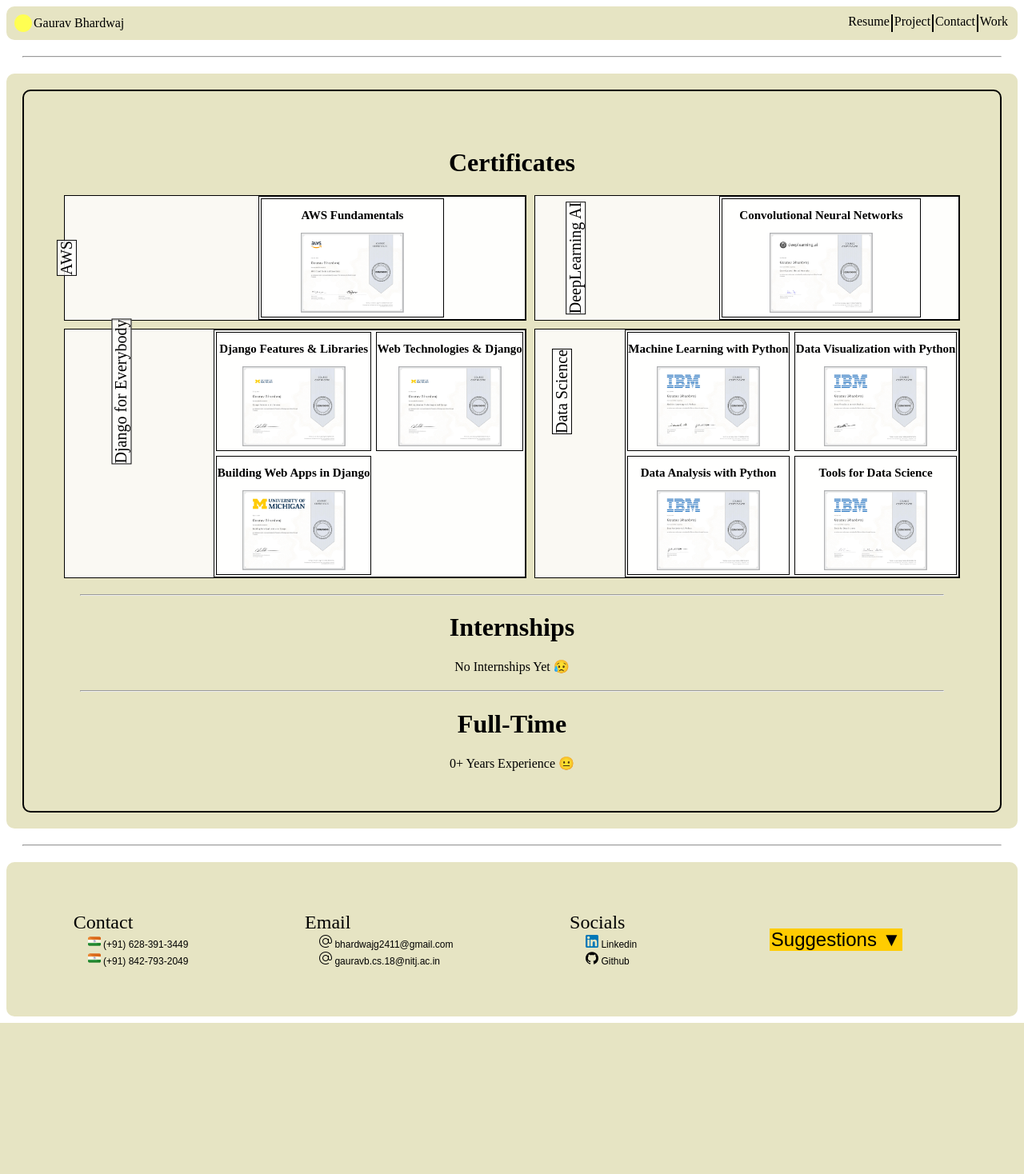
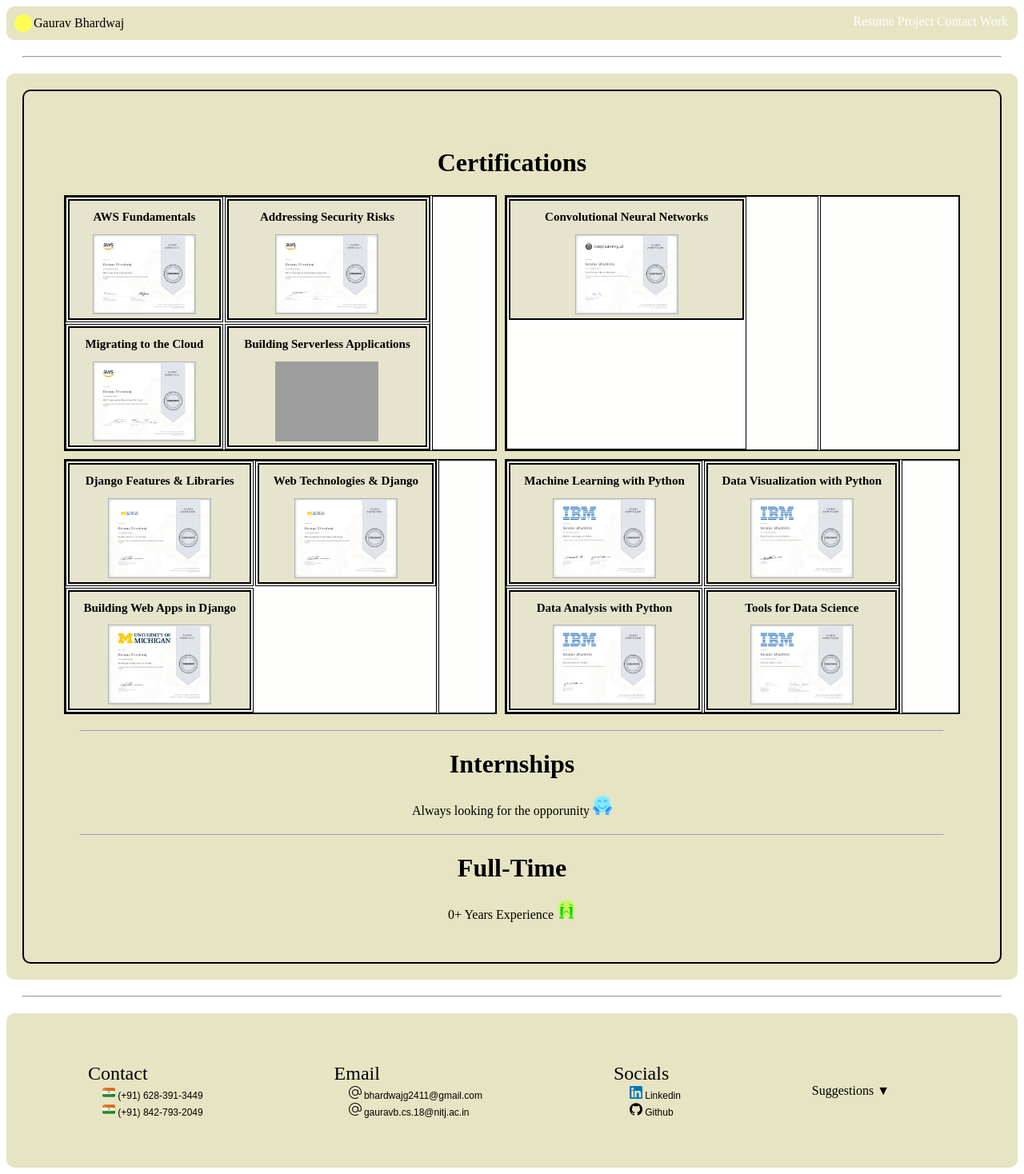
Before and after one commit to sample1234-rgb/Flask-, a Flask app: page /exp in a window 1280 px wide. Shown: the whole page at 80% size. Before the commit the page ends 1279 px from the top, so only its background shows below. Run offline with Flask 2, Linux system fonts and the light colour scheme; grey boxes are pictures that could not be loaded.

Commit message:
Major Changes: Layout + exp(/glass-morphism)

```diff
--- /dev/null
+++ b/application.py
@@ -0,0 +1,241 @@
+from flask import Flask, render_template, make_response, request, redirect, url_for
+from reportlab.pdfgen import canvas
+from reportlab.platypus.flowables import Image
+from flask_mail import Mail, Message
+from wtforms import Form, StringField, SubmitField, TextAreaField
+from wtforms.validators import DataRequired, Email
+from flask_sqlalchemy import SQLAlchemy
+from datetime import datetime
+from setting import initiate
+
+application = Flask(__name__)
+
+@application.route('/')
+def index():
+    return render_template('hello.html')
+
+initiate(application)
+
+# app.config['SECRET_KEY'] = '****************'
+# app.config['SQLALCHEMY_DATABASE_URI'] = 'sqlite:///****.db'
+# app.config['MAIL_SERVER'] = 'smtp.gmail.com'
+# app.config['MAIL_PORT'] = 465
+# app.config['MAIL_USERNAME'] = '***********@gmail.com'
+# app.config['MAIL_PASSWORD'] = 'da************rc'
+# app.config['MAIL_USE_TLS'] = False
+# app.config['MAIL_USE_SSL'] = True
+# ['bhardwajg2411@gmail.com', 'gauravxprogram@gmail.com']
+
+# mail = Mail(application)
+
+db = SQLAlchemy(application)
+class Users(db.Model):
+    id = db.Column(db.Integer, primary_key=True)
+    name = db.Column(db.String(20), nullable=False)
+    email = db.Column(db.String(20), nullable=False, unique=True)
+    comment = db.Column(db.String(1200))
+    date_added = db.Column(db.DateTime, default=datetime.utcnow)
+
+    def __repr__(self):
+        return '<NAME %r>' % self.name
+
+class forms(Form):
+    name = StringField('Your Name', validators=[DataRequired()])
+    email = StringField('Your Email', validators=[DataRequired(), Email()])
+    context = TextAreaField('Your Suggestions:')
+    btn = SubmitField('Send')
+
+@application.route('/reach', methods=['GET', 'POST'])
+def reach():
+    name, email, context = None, None, None
+    form = forms(request.form)
+
+    if request.method == 'POST' and form.validate():
+        name, email, context = form.name.data, form.email.data, form.context.data
+        user = Users.query.filter_by(email=form.email.data).first()
+        if user is None:
+            user = Users(name=name, email=email, comment=context)
+            db.session.add(user)
+            db.session.commit()
+        form.name.data, form.email.data, form.context.data = '', '', ''
+
+        # sending(sender=email, message=context)
+        # return render_template('form.html', name=name, email=email, context=context, form=form)
+    all_users = Users.query.order_by(Users.date_added)
+    return render_template('form.html', name=name, email=email, context=context, form=form, users=all_users)
+
+@application.route("/mail")
+def sending(sender, message):
+    recievers = sender
+    try:
+        msg = Message(
+            'Hello Gaurav | Response to your website',
+            sender='bhardwajg2411@gmail.com',
+            recipients=recievers
+        )
+        msg.body = message
+        mail.send(msg)
+        return redirect(url_for('reach'))
+    except Exception as e:
+        return str(e)
+
+class RotatedImage(Image):
+    def wrap(self, availWidth, availHeight):
+        h, w = Image.wrap(self, availHeight, availWidth)
+        return w, h
+
+    def draw(self):
+        self.canv.rotate(90)
+        Image.draw(self)
+
+def ruler(pdf):
+    for i in range(0, 600):
+        if i % 100 == 0:
+            pdf.drawString(i, 830, '+'+str(i))
+        elif i % 5 == 0:
+            pdf.drawString(i, 842, '|')
+
+    for i in range(0, 1000):
+        if i % 100 == 0:
+            pdf.drawString(2, i, '+'+str(i))
+        elif i % 5 == 0:
+            pdf.drawString(1, i, '--')
+
+    pdf.drawString(570, 830, '-> x')
+    pdf.drawString(2, 0, 'v\ny')
+
+@application.route('/pdf')
+def pdf_file():
+    pdf = canvas.Canvas('my_profile.pdf')
+    pdf.setTitle('Profile')
+    # ruler(pdf)
+    pdf.setFillColor('#fffee8')
+    pdf.rect(10, 10, 500, 800, stroke=0, fill=1)
+
+    pdf.setFillColor('black')
+    intro = ["I am Gaurav Bhardwaj, 21 yo Software Developer", "currently pursuing my B. Tech. Degree in Computer",
+             "Science and Engineering from Dr. B.R. Ambedkar", "National Institute of Technology, Jalandhar."]
+    y = 790
+    for t in intro:
+        pdf.drawString(200, y, t)
+        y -= 12
+
+    pdf.drawImage('static/20181223_081218.jpg', 50, 740, width=60, height=60, showBoundary=True)
+    pdf.line(25, 730, 475, 730)
+
+    # # Education Table:
+    edu = {'name': 'Education', 'points': [
+        {'quali': "Bachelor's of Technology (CSE)", 'duration': '7/2018 - -', 'name': 'Dr.B.R. Ambedkar National Institute of Technology, Jalandhar', 'score': '7.01'},
+        {'quali': 'Higher', 'duration': '4/2016 - 4/2018', 'name': 'APEEJAY School', 'score': '9.35'},
+        {'quali': 'Matrix', 'duration': '4/2015 - 4/2016', 'name': 'APEEJAY School', 'score': '8.8'},
+    ]}
+    # for i in edu.keys():
+    #     if i == 'name':
+    pdf.setFont('Courier', 24)
+    pdf.drawString(28, 710, edu['name'])
+    # else:
+    #     for p in i:
+    y = 710
+    for i in edu['points']:
+        pdf.setFont('Helvetica', 12)
+        pdf.drawString(200, y, i['duration'])
+        pdf.drawString(300, y, i['quali'])
+        pdf.setFont('Helvetica', 10)
+        pdf.drawString(300, y-10, i['name'])
+        pdf.setFont('Courier', 9)
+        pdf.drawString(300, y-20, "CGPA: " + i['score'])
+        y -= 35
+
+    pdf.line(25, y-10, 475, y-10)
+
+    skil = {'name': 'Skills', 'points': [{'name': 'C/C++', 'status': 'Advance'}, {'name': 'Python', 'status': 'Advance'}
+         , {'name': 'Django', 'status': 'Beginner'}, {'name': 'Data Analytics', 'status': 'Beginner'},
+         {'name': 'OOPs', 'status': 'Advance'}, {'name': 'Data Structures and Algorithms', 'status': 'Intermediate'},
+         {'name': 'DBMS', 'status': 'Intermediate'}, {'name': 'Flask', 'status': 'Beginner'},
+         {'name': 'Operating System', 'status': 'Advance'}, {'name': 'ReactJs', 'status': 'Beginner'},
+         {'name': '3* CodeChef', 'status': 'Beginner'}]}
+
+    pdf.setFont('Courier', 24)
+    pdf.drawString(28, 570, skil['name'])
+    y = 570
+    for i in skil['points']:
+        w = i['name'].__len__()
+        pdf.setFont('Helvetica', 12)
+        pdf.drawString(200, y, i['name'])
+        pdf.setFont('Helvetica', 8)
+        pdf.drawString(200, y-8, i['status'])
+        y -= 22
+    pdf.save()
+
+    response = make_response(pdf)
+    return
+
+@application.route('/resume')
+def resume():
+    abt = {'name': 'About', 'about': "A brief paragraph about my-self I am interested in enhancing my knowledge and learning new things. I was very passionate from the young age and I want to built my career in this field. From the beginning of my higher studies I start learning about this field. I find myself very connected towards computers and that moment i decided to chase my goals and so I started learning new languages and increase my skillset, I want to experience beyond my studies. I'm confident that I can perform my best and can fully utilize the knowledge into practical application.<br/>"
+    "I am sincere and honest, hard working person that want to enhance one's skillset and help my country develop in this field, so with your opportunity, I think I can progress more towards my goals."}
+    edu = {'name': 'Education', 'points': [
+        {'quali': "Bachelor's of Technology (CSE)", 'duration': '7/2018 - -', 'name': 'Dr.B.R. Ambedkar National Institute of Technology, Jalandhar', 'score': '7.01'},
+        {'quali': 'Higher', 'duration': '4/2016 - 4/2018', 'name': 'APEEJAY School', 'score': '9.35'},
+        {'quali': 'Matrix', 'duration': '4/2015 - 4/2016', 'name': 'APEEJAY School', 'score': '8.8'},
+    ]}
+    skil = {'name': 'Skills', 'points': [{'name': 'C/C++', 'status': 'Advance'}, {'name': 'Python', 'status': 'Advance'}
+         , {'name': 'Django', 'status': 'Beginner'}, {'name': 'Data Analytics', 'status': 'Intermediate'},
+         {'name': 'OOPs', 'status': 'Advance'}, {'name': 'Data Structures and Algorithms', 'status': 'Intermediate'},
+         {'name': 'DBMS', 'status': 'Intermediate'}, {'name': 'Flask', 'status': 'Beginner'},
+         {'name': 'Operating System', 'status': 'Advance'}, {'name': 'Amazon Web Services', 'status': 'Beginner'},
+         {'name': 'ReactJs', 'status': 'Beginner'}, {'name': '3* CodeChef', 'status': 'Intermediate'}]}
+
+    data = [abt, edu, skil]
+    return render_template('resume.html', data=data)
+
+@application.errorhandler(404)
+def page_not_found(e):
+    return render_template('not_found.html'), 404
+
+@application.route('/cam')
+def cam():
+    return render_template('model.html')
+
+@application.route('/m')
+def mn():
+    return render_template('Learning.html')
+
+@application.route('/projects')
+def project():
+    projects = [
+        {'no': 1, 'name': 'My Profile Web-app', 'desc': "The site you are currently watching is also a project of mine.<br/>"
+                                                        "All the things here is created from scratch by me using the<br/>"
+                                                        "development tool <b>Flask</b>, the working language <b>Python</b> and<br/>"
+                                                        " Web Front-end Fundamentals.<br/>"
+                                                        " First of all, it will be a detailed site of my portfolio and second "
+                                                        "<br/>It is build with database and a live nn model.", 'img': 'img.png',
+         'imgdim': [233, 300]},
+        {'no': 2, 'name': 'Resume builder GUI', 'desc': 'Resume builder for desktops build with Python + Tkinter.',
+        'img': 'GUI.png', 'imgdim': [555, 300]},
+        {'no': 3, 'name': 'Search Visualizer', 'desc':'Using various Algorithms used for searching and finding elements'
+         },
+        {'no': 4, 'name': 'Record keeper', 'desc': 'A simple record keeping application for schools/colleges/organizations'
+         }]
+    return render_template('Project.html', projects=projects)
+
+@application.route('/exp')
+def exp():
+    list_courses = ['AWS', 'DeepLearning AI', 'Django for Everybody', 'Data Science']
+    courses = [{'name': 'AWS Fundamentals', 'img': 'Certi/AWS-1.jpg', 'course': 'AWS'},
+               {'name': 'Addressing Security Risks', 'img': 'Certi/AWS-2.jpg', 'course': 'AWS'},
+               {'name': 'Migrating to the Cloud', 'img': 'Certi/AWS-3.jpg', 'course': 'AWS'},
+               {'name': 'Building Serverless Applications', 'img': 'Certi/AWS-4.jpg', 'course': 'AWS'},
+               {'name': 'Convolutional Neural Networks', 'img': 'Certi/CNN.jpg', 'course': 'DeepLearning AI'},
+               {'name': 'Django Features & Libraries', 'img': 'Certi/Django-1.jpg', 'course': 'Django for Everybody'},
+               {'name': 'Web Technologies & Django', 'img': 'Certi/Django-2.jpg', 'course': 'Django for Everybody'},
+               {'name': 'Building Web Apps in Django', 'img': 'Certi/Django-3.jpg', 'course': 'Django for Everybody'},
+               {'name': 'Machine Learning with Python', 'img': 'Certi/ML.jpg', 'course': 'Data Science'},
+               {'name': 'Data Visualization with Python', 'img': 'Certi/DV.jpg', 'course': 'Data Science'},
+               {'name': 'Data Analysis with Python', 'img': 'Certi/DA.jpg', 'course': 'Data Science'},
+               {'name': 'Tools for Data Science', 'img': 'Certi/DS-Tools.jpg', 'course': 'Data Science'}]
+    return render_template('exp.html', courses=courses, l=list_courses)
+
+
+if __name__ == '__main__':
+    application.run(debug=True)
--- a/templates/Base.html
+++ b/templates/Base.html
@@ -2,9 +2,12 @@
 <html lang="en">
 <head>
     <title>My Resume Site</title>
+    <link rel="icon" href="static/favicon.ico">
     <link rel="stylesheet" href="static/style.css" >
 </head>
 <body>
+<div class="container">
+    <div class="items">
         <div class="header" style="padding:10px;">
         <div style="display:flex;align-items: center">
             <div style="border-radius:20px;height:20px;width:20px;background-color:#ffff52;padding:1px;"></div>
@@ -13,25 +16,30 @@
         </div>
         <div class="white-spaces"></div>
         <div style="display:flex;">
-                <a style="border-right:2px solid black;padding-right:2px;color:black;" href="{{ url_for('Resume') }}">
+            <a class="nav-links" style="border-left:0px;" href="{{ url_for('resume') }}">
                 Resume
             </a>
-                <a style="border-right:2px solid black;padding-right:2px;text-decoration:none;color:black;" href="{{ url_for('project') }}">
+            <a class="nav-links" style="" href="{{ url_for('project') }}">
                 Project
             </a>
-                <a style="border-right:2px solid black;padding-right:2px;color:black;transition: 0.1s;" href="#Contact-Me" id="Meet">
+            <a class="nav-links" style="" href="#Contact-Me" id="Meet">
                 Contact
             </a>
-                <a style="padding-right:2px;color:black;transition: 0.1s;" href="{{ url_for('exp') }}" id="exp">
+            <a class="nav-links" style="border-right:0px;" href="{{ url_for('exp') }}" id="exp">
                 Work
             </a>
         </div>
     </div>
         <hr>
         <!--(Header-Part)-->
+    </div>
+    <div class="flex" id="flex">
+        <div class="items">
             {% block content %}
             {% endblock %}
+        </div>
             <!--(Footer-Part)-->
+        <div class="items">
             <hr>
             <div class="page" style="padding:20px;scroll-behavior: smooth;" id="Contact-Me">
                 <div class="foot">
@@ -82,12 +90,60 @@
                     </div>
                     <div class="footer" align="left">
                         <p class="footer-ans btn">
-                    <a href="{{ url_for('exp') }}" style="color:black;">
+                            <div class="button2" onclick="show()" style="color:black;" id="foot-btn">
                                 Suggestions ▼
-                    </a>
+                            </div>
                         </p>
                     </div>
                 </div>
             </div>
+        </div>
+    </div>
+    <!-- Left-Panel -->
+    <div class="items" id="left-pane" style="display:none;">
+        <div class="section">
+            <div class="section" style="width:initial;background-color:#fdbcae;">
+                <div class="scroll">
+                    {% for user in users %}
+                    <div class="comment section">
+                        <div style="display:flex;justify-content: space-between;align-items: center;">
+                            <h5 class="Auther">user.name</h5>
+                            <p class="Email">user.date_added.date</p>
+                        </div>
+                        <p class="Email">user.email</p>
+                        <p class="Comment section">user.comment</p>
+                    </div>
+                    {% endfor %}
+                </div>
+            </div>
+            <form method="post">
+                if form.error
+                <div class="inputs">
+                    message</div>
+                endif
+                form.hidden_tag
+                form.name(class='inputs',placeholder='Your Good Name')
+                form.email(class='inputs',placeholder='Your Email')
+                form.context(class='inputs',placeholder='Any Suggestions')
+                form.btn(class='button2')
+            </form>
+        </div>
+    </div>
+</div>
+<script>
+    var btn = document.getElementById('foot-btn');
+    var sect = document.getElementById('left-pane');
+    var flx_btn = document.getElementById('flex');
+    function hide(){
+        sect.style.display='none';
+        flx_btn.style.gridColumn='1/6';
+        btn.setAttribute('onClick',"show()");
+    }
+    function show(){
+        sect.style.display='grid';
+        flx_btn.style.gridColumn='1/5';
+        btn.setAttribute('onClick',"hide()");
+    }
+</script>
 </body>
 </html>
--- a/templates/exp.html
+++ b/templates/exp.html
@@ -4,14 +4,14 @@
 <center>
     <div class="page">
         <div class="page-style" style="padding:50px;">
-            <h1>Certificates</h1>
+            <h1>Certifications</h1>
             <div class="grid-container" style="grid-gap:10px;">
                 {% for c in l %}
-                <div class="grid-container">
-                    <div style="transform: rotate(-90deg) translate(-65px,-20px);width:max-content;height: min-content;">{{ c }}</div>
-                    <div class="grid-container" style="">
+                <div class="grid-container grid-item" style="">
+                    <div class="grid-container inner" style="">
                         {% for course in courses %}
                             {% if c == course.course %}
+                            <div class="grid-item">
                                 <div class="certi">
                                     <div class="certi-text">
                                         <h2>{{ course.name }}</h2>
@@ -19,21 +19,29 @@
                                     </div>
                                     <img src="static/{{ course.img }}" width="129" height="100"/>
                                 </div>
+                            </div>
                             {% endif %}
                         {% endfor %}
                     </div>
+                    <div class="blur"></div>
                 </div>
                 {% endfor %}
             </div>
             <hr>
             <h1>Internships</h1>
             <div>
-                No Internships Yet 😥
+                Always looking for the opporunity
+                <span>
+                    <img src="static/happy.png" />
+                </span>
             </div>
             <hr>
             <h1>Full-Time</h1>
             <div>
-                0+ Years Experience 😐
+                0+ Years Experience
+                <span>
+                    <img src="static/crying.png" />
+                </span>
             </div>
         </div>
     </div>
--- a/templates/hello.html
+++ b/templates/hello.html
@@ -13,7 +13,7 @@
                     <p>I am Gaurav Bhardwaj, 21 yo Software Developer currently pursuing my B. Tech. Degree in Computer
                         Science and Engineering from Dr. B. R. Ambedkar National Institute of Technology, Jalandhar.</p>
                     <div style="display:flex;">
-                        <a class="button" style="background-color:#ff5252;" href="{{ url_for('Resume') }}">Resume</a>
+                        <a class="button" style="background-color:#ff5252;" href="{{ url_for('resume') }}">Resume</a>
                         <a class="button" style="background-color:#ffff52;" href="{{ url_for('project') }}">Projects</a>
                         <a class="button" style="background-color:#5252ff;" href="{{ url_for('exp') }}">Experience</a>
                     </div>
```
Also changed, not shown: hello.py (deleted, +0 -237 lines), requirements.txt (added, +9 -0 lines), setting.py (added, +12 -0 lines), templates/form.html (+27 -16 lines), static/Certi/AWS-2.jpg (added), static/Certi/AWS-3.jpg (added), static/crying.png (added), static/favicon.ico (added), static/happy.png (added), static/smile.png (added), 1 other file. Lines whose indentation alone changed are shown as unchanged.
